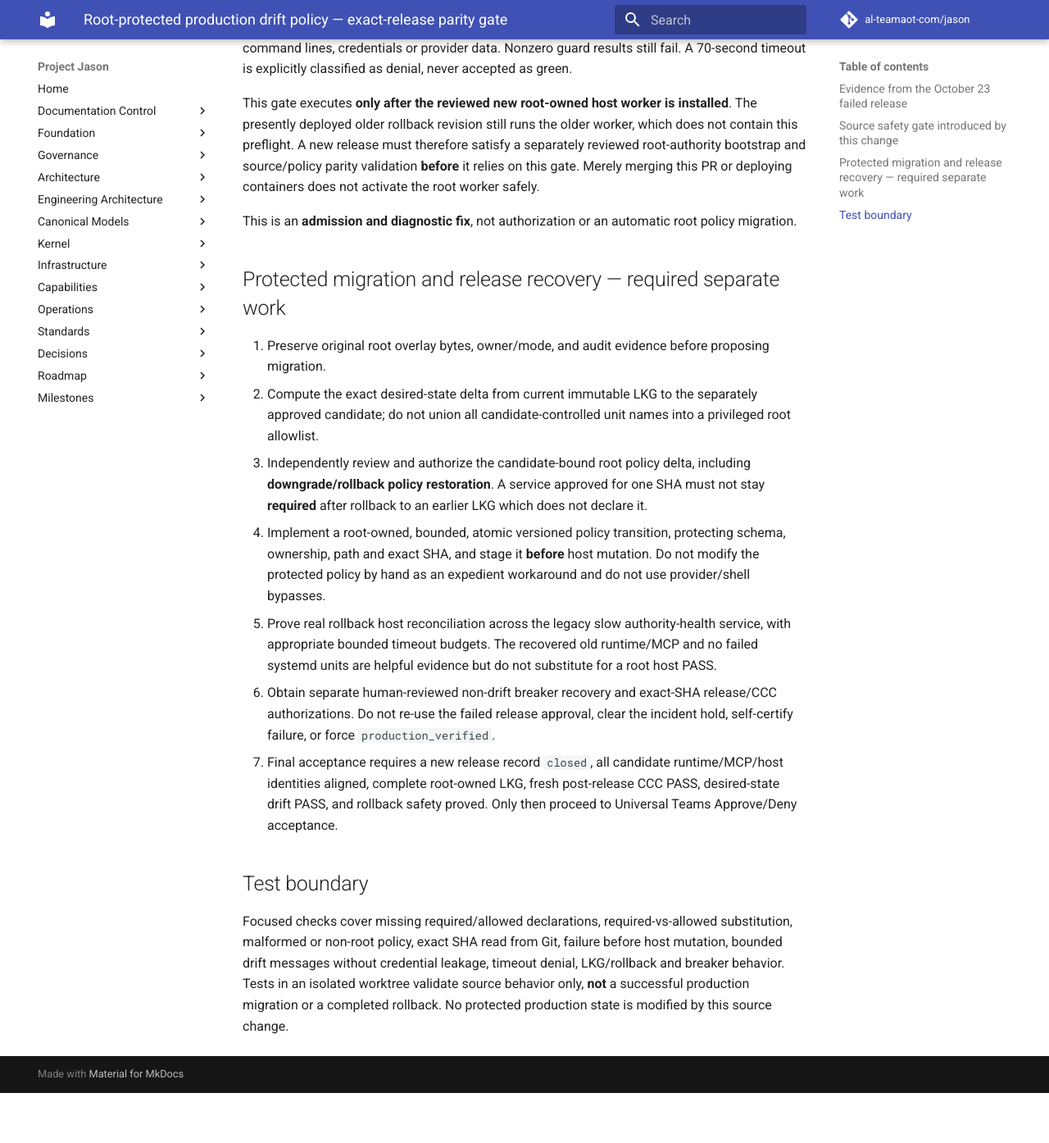
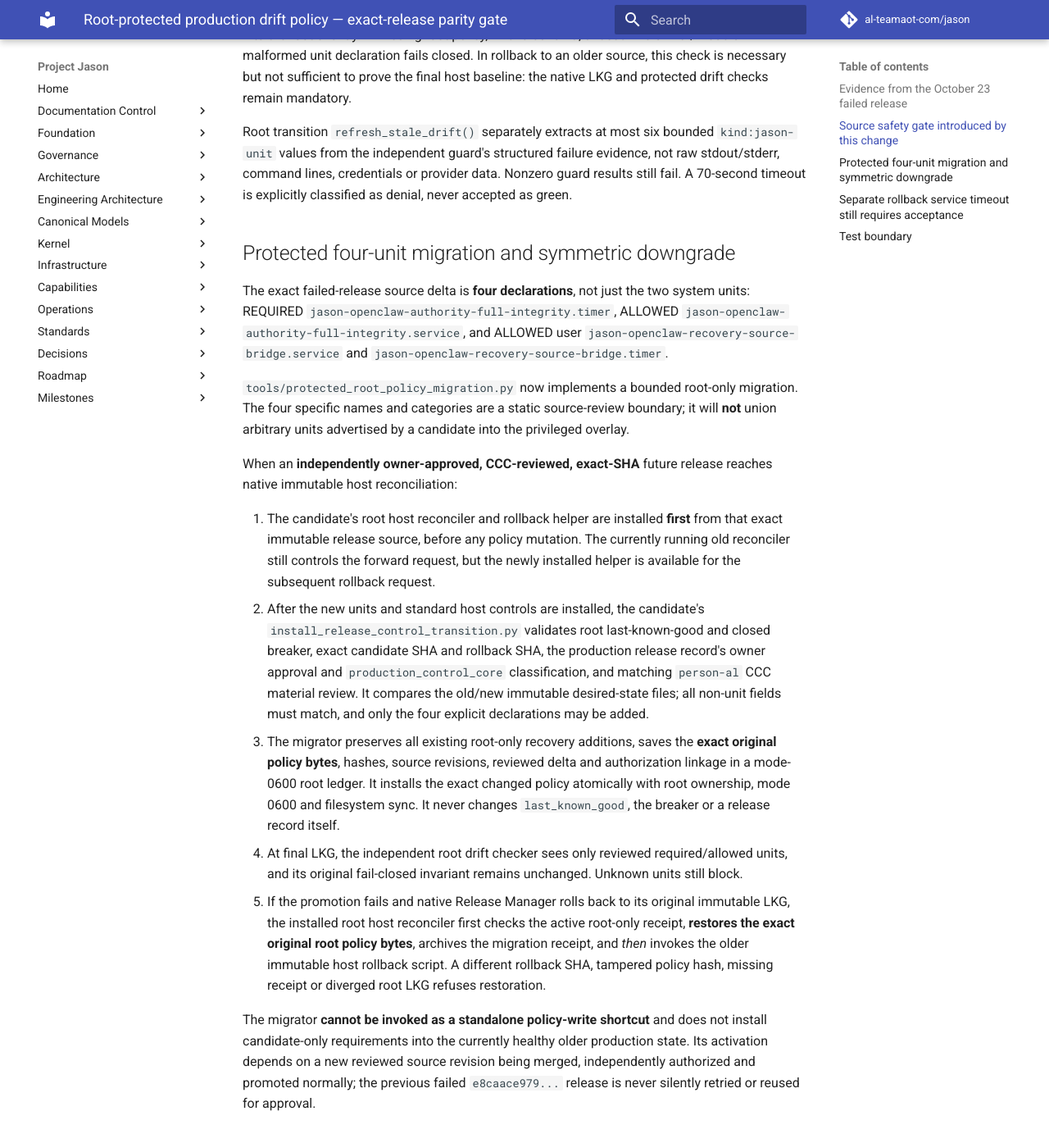
Before and after one commit to al-teamaot-com/jason, an MkDocs documentation site: the page built from docs/operations/Root-Protected-Drift-Policy-Release-Gate.md, in a window 1280 px wide and 1400 px high, scrolled down 1466 px. Shown: the top 1394 px of the window at 82% size. Built offline with MkDocs 1.6.1 and Material for MkDocs 9.7.7, drawn with Linux system fonts in a browser that asks for light colours; comment, search, counter and statistics services are not loaded; before the commit the page ends 2799 px from its top, so only the background shows below that; some of the changed text lies outside the part shown.

Commit message:
docs(recovery): describe exact four-unit migration and recovered host baseline without overstating legacy rollback

```diff
--- a/docs/operations/Root-Protected-Drift-Policy-Release-Gate.md
+++ b/docs/operations/Root-Protected-Drift-Policy-Release-Gate.md
@@ -1,6 +1,6 @@
 # Root-protected production drift policy — exact-release parity gate
 
-**Status:** Source-only P0 release-safety repair; not deployed
+**Status:** Source-only exact-release policy migration and rollback repair; not deployed
 **Incident:** #1974; blocks Universal Teams Approver #1440
 **Authority:** Exact owner-approved immutable release and separate CCC material review; root-controlled drift guard and protected LKG remain independent
 
@@ -15,7 +15,7 @@
 
 The root `set_last_known_good` transition independently invokes the current immutable `production_drift_guard.py` with that protected overlay when previous root drift evidence is stale. The guard treats an installed undeclared service or timer as drift and refuses to report PASS. This provides a concrete failure mechanism for the observed `independent production drift refresh did not pass`, but the actual rejected unit was not captured by the previous root transition, so the precise historical cause is **probable, not independently proved**.
 
-Post-deployment CCC passed, but root LKG refused. Native rollback restored the old runtime and MCP and host revision, but timed out on the legacy multi-minute OpenClaw health service during host reconciliation. Durable release record is `failed`, rollback verification is false, and the root breaker is OPEN. No CI check or clean readback snapshot may reclassify the failed release as closed.
+Post-deployment CCC passed, but root LKG refused. Native rollback restored the old runtime and MCP and host revision, but timed out on the legacy multi-minute OpenClaw health service during host reconciliation. Durable release record is `failed`, and its historical rollback verification is false. On October 23 at approximately 13:25 UTC, the Owner explicitly authorized native non-drift host recovery. Jason independently compared all ten protected immutable LKG fingerprint fields (all MATCH), observed root-owned drift PASS and zero failed systemd units, and invoked its existing root-governed `revalidate` transition. Root worker independently returned `root_verified_revalidate` for the original LKG revision, closing the breaker. **This is new recovery evidence, not retroactive historical rollback success.** The automatic-release incident hold remains intact.
 
 ## Source safety gate introduced by this change
 
@@ -29,20 +29,30 @@
 
 Root transition `refresh_stale_drift()` separately extracts at most six bounded `kind:jason-unit` values from the independent guard's structured failure evidence, not raw stdout/stderr, command lines, credentials or provider data. Nonzero guard results still fail. A 70-second timeout is explicitly classified as denial, never accepted as green.
 
-This gate executes **only after the reviewed new root-owned host worker is installed**. The presently deployed older rollback revision still runs the older worker, which does not contain this preflight. A new release must therefore satisfy a separately reviewed root-authority bootstrap and source/policy parity validation **before** it relies on this gate. Merely merging this PR or deploying containers does not activate the root worker safely.
+## Protected four-unit migration and symmetric downgrade
 
-This is an **admission and diagnostic fix**, not authorization or an automatic root policy migration.
+The exact failed-release source delta is **four declarations**, not just the two system units: REQUIRED `jason-openclaw-authority-full-integrity.timer`, ALLOWED `jason-openclaw-authority-full-integrity.service`, and ALLOWED user `jason-openclaw-recovery-source-bridge.service` and `jason-openclaw-recovery-source-bridge.timer`.
 
-## Protected migration and release recovery — required separate work
+`tools/protected_root_policy_migration.py` now implements a bounded root-only migration. The four specific names and categories are a static source-review boundary; it will **not** union arbitrary units advertised by a candidate into the privileged overlay.
 
-1. Preserve original root overlay bytes, owner/mode, and audit evidence before proposing migration.
-2. Compute the exact desired-state delta from current immutable LKG to the separately approved candidate; do not union all candidate-controlled unit names into a privileged root allowlist.
-3. Independently review and authorize the candidate-bound root policy delta, including **downgrade/rollback policy restoration**. A service approved for one SHA must not stay **required** after rollback to an earlier LKG which does not declare it.
-4. Implement a root-owned, bounded, atomic versioned policy transition, protecting schema, ownership, path and exact SHA, and stage it **before** host mutation. Do not modify the protected policy by hand as an expedient workaround and do not use provider/shell bypasses.
-5. Prove real rollback host reconciliation across the legacy slow authority-health service, with appropriate bounded timeout budgets. The recovered old runtime/MCP and no failed systemd units are helpful evidence but do not substitute for a root host PASS.
-6. Obtain separate human-reviewed non-drift breaker recovery and exact-SHA release/CCC authorizations. Do not re-use the failed release approval, clear the incident hold, self-certify failure, or force `production_verified`.
-7. Final acceptance requires a new release record `closed`, all candidate runtime/MCP/host identities aligned, complete root-owned LKG, fresh post-release CCC PASS, desired-state drift PASS, and rollback safety proved. Only then proceed to Universal Teams Approve/Deny acceptance.
+When an **independently owner-approved, CCC-reviewed, exact-SHA** future release reaches native immutable host reconciliation:
+
+1. The candidate's root host reconciler and rollback helper are installed **first** from that exact immutable release source, before any policy mutation. The currently running old reconciler still controls the forward request, but the newly installed helper is available for the subsequent rollback request.
+2. After the new units and standard host controls are installed, the candidate's `install_release_control_transition.py` validates root last-known-good and closed breaker, exact candidate SHA and rollback SHA, the production release record's owner approval and `production_control_core` classification, and matching `person-al` CCC material review. It compares the old/new immutable desired-state files; all non-unit fields must match, and only the four explicit declarations may be added.
+3. The migrator preserves all existing root-only recovery additions, saves the **exact original policy bytes**, hashes, source revisions, reviewed delta and authorization linkage in a mode-0600 root ledger. It installs the exact changed policy atomically with root ownership, mode 0600 and filesystem sync. It never changes `last_known_good`, the breaker or a release record itself.
+4. At final LKG, the independent root drift checker sees only reviewed required/allowed units, and its original fail-closed invariant remains unchanged. Unknown units still block.
+5. If the promotion fails and native Release Manager rolls back to its original immutable LKG, the installed root host reconciler first checks the active root-only receipt, **restores the exact original root policy bytes**, archives the migration receipt, and *then* invokes the older immutable host rollback script. A different rollback SHA, tampered policy hash, missing receipt or diverged root LKG refuses restoration.
+
+The migrator **cannot be invoked as a standalone policy-write shortcut** and does not install candidate-only requirements into the currently healthy older production state. Its activation depends on a new reviewed source revision being merged, independently authorized and promoted normally; the previous failed `e8caace979...` release is never silently retried or reused for approval.
+
+## Separate rollback service timeout still requires acceptance
+
+The old immutable rollback script starts `jason-openclaw-authority-health.service` with a 45-second systemctl timeout, while the old multi-minute SQLite integrity scan can exceed that limit. The source policy migration correctly restores its required/allowed unit inventory **before** running that script, but policy restoration alone does **not** repair the legacy service timeout. Treat a future host rollback as unverified if this service still times out. Never patch the older immutable rollback script, disable its security check, or fabricate a successful root host reconciliation.
+
+The incident's **current LKG** is independently recovered and breaker-verified as described above. Before repeating production promotion, separately prove the full candidate-to-legacy rollback fault path in isolated preproduction and establish a governed, bounded way to handle the slow legacy unit without weakening its authority-health semantics. The automatic promotion hold remains active until documented disposition.
+
+Final production acceptance still requires new source/approval/CCC, immutable runtime-MCP-host match, full protected root LKG, fresh CCC PASS and real rollback readiness. Teams Approve/Deny production acceptance is downstream.
 
 ## Test boundary
 
-Focused checks cover missing required/allowed declarations, required-vs-allowed substitution, malformed or non-root policy, exact SHA read from Git, failure before host mutation, bounded drift messages without credential leakage, timeout denial, LKG/rollback and breaker behavior. Tests in an isolated worktree validate source behavior only, **not** a successful production migration or a completed rollback. No protected production state is modified by this source change.
+Focused checks cover missing required/allowed declarations, required-vs-allowed substitution, malformed or non-root policy, exact SHA read from Git, failure before host mutation, bounded drift messages without credential leakage, timeout denial, LKG/rollback and breaker behavior. Tests in an isolated worktree validate source behavior only, including exact byte-for-byte migration restoration; they do **not** establish that any new policy has been applied on live production or that the legacy health-service rollback timeout is resolved. No protected production state is modified by this source change.
```
